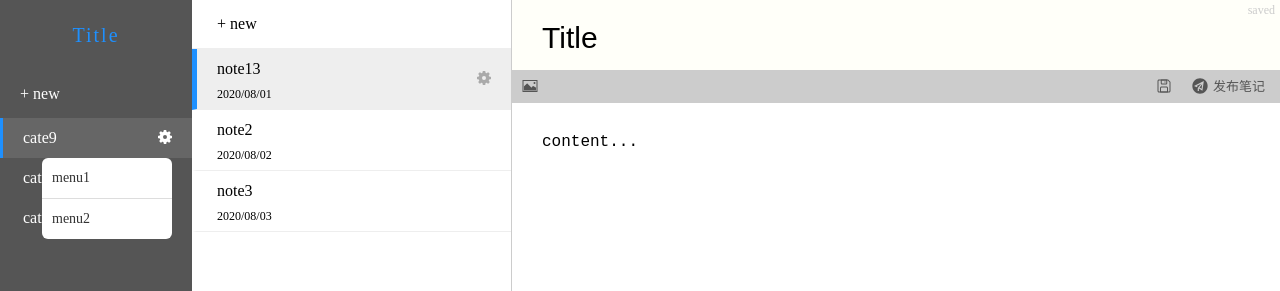
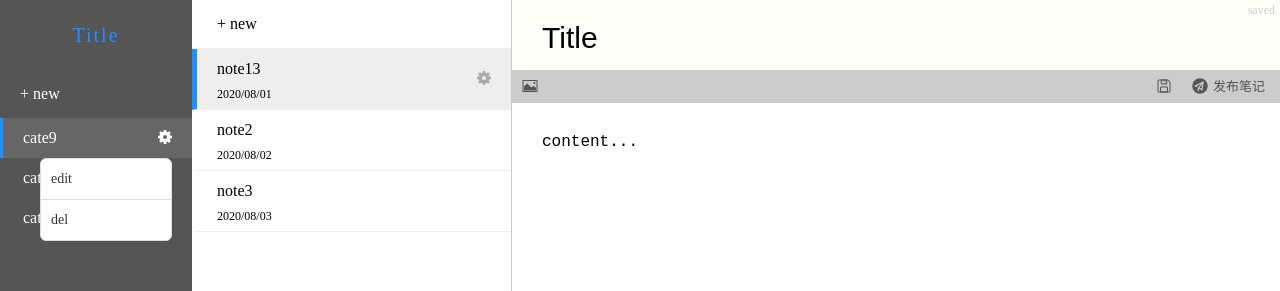
Before and after one commit to xtthaop/zxnote-web, a React app: page /notebook in a window 1280 px wide. Both pictures are taken after a click on the element 165 px from the left and 138 px from the top of the page. Shown: the top 291 px of the page. Built offline with nearby package versions, Linux system fonts and the light colour scheme.

Commit message:
完善 dropdown

```diff
--- a/src/components/Dropdown/index.js
+++ b/src/components/Dropdown/index.js
@@ -15,7 +15,7 @@ class Dropdown extends React.Component {
   }
 
   handleToggle(e){
-    e.stopPropagation()
+    this.selector = e.target
     const show = this.state.show ? false : true
     this.setState({
       show
@@ -23,9 +23,11 @@ class Dropdown extends React.Component {
   }
 
   handleHide(e){
-    this.setState({
-      show: false
-    })
+    if(e.target !== this.selector && this.state.show){
+      this.setState({
+        show: false
+      })
+    }
   }
 
   render(){
--- a/src/components/Dropdown/style.js
+++ b/src/components/Dropdown/style.js
@@ -15,5 +15,6 @@ export const DropdownFrame = styled.div`
   margin-top: 5px;
   width: 130px;
   background: #fff;
+  border: 1px solid #ddd;
   border-radius: 6px;
 `
--- a/src/components/MenuItem/index.js
+++ b/src/components/MenuItem/index.js
@@ -6,7 +6,7 @@ import {
 class MenuItem extends React.Component {
   render(){
     return (
-      <MenuItemWrapper className="menu-item">
+      <MenuItemWrapper>
         { this.props.children }
       </MenuItemWrapper>
     )
--- a/src/components/MenuItem/style.js
+++ b/src/components/MenuItem/style.js
@@ -2,6 +2,7 @@ import styled from 'styled-components'
 
 export const MenuItemWrapper = styled.li`
   width: 100%;
+  line-height: 30px;
   padding: 5px 10px;
   box-sizing: border-box;
   color: #333;
@@ -9,8 +10,7 @@ export const MenuItemWrapper = styled.li`
   border-bottom: 1px solid #ddd;
 
   &:hover{
-    background: #5f5f5f;
-    color: #fff;
+    background: #1e90ff12;
   }
 
   &:first-child{
--- a/src/views/notebook/components/Notelist/index.js
+++ b/src/views/notebook/components/Notelist/index.js
@@ -1,5 +1,7 @@
 import React from 'react'
 import SvgIcon from '@/components/SvgIcon'
+import Dropdown from '@/components/Dropdown'
+import Menu from '@/components/Menu'
 import {
   NotelistWrapper,
   UpCreateBtn,
@@ -24,6 +26,15 @@ class Notelist extends React.Component {
 
   render(){
     const { noteList, activeId } = this.state
+
+    const menu = (
+      <Menu>
+        <Menu.Item>move</Menu.Item>
+        <Menu.Item>history</Menu.Item>
+        <Menu.Item>del</Menu.Item>
+      </Menu>
+    )
+
     return (
       <NotelistWrapper>
         <UpCreateBtn>+ new</UpCreateBtn>
@@ -41,7 +52,9 @@ class Notelist extends React.Component {
                     <div className="update-time">{item.update_time}</div>
                   </div>
                   <div className="handle-btn">
-                    <SvgIcon iconClass="setting"></SvgIcon>
+                    <Dropdown overlay={menu}>
+                      <SvgIcon iconClass="setting"></SvgIcon>
+                    </Dropdown>
                   </div>
                 </li>
               )
--- a/src/views/notebook/components/Notelist/style.js
+++ b/src/views/notebook/components/Notelist/style.js
@@ -25,7 +25,7 @@ export const UpCreateBtn = styled.div`
 export const Notes = styled.ul`
   width: 100%;
 
-  li{
+  & > li{
     display: flex;
     align-items: center;
     justify-content: space-between;
@@ -36,6 +36,7 @@ export const Notes = styled.ul`
     padding: 5px 20px;
     border-left: 5px solid transparent;
     cursor: pointer;
+    user-select: none;
 
     &.active{
       background: #eee;
@@ -71,6 +72,7 @@ export const Notes = styled.ul`
       font-size: 14px;
       color: #aaa;
       text-align: right;
+      line-height: 30px;
     }
   }
 `
--- a/src/views/notebook/components/Sidebar/index.js
+++ b/src/views/notebook/components/Sidebar/index.js
@@ -31,8 +31,8 @@ class Sidebar extends React.Component {
 
     const menu = (
       <Menu>
-        <Menu.Item>menu1</Menu.Item>
-        <Menu.Item>menu2</Menu.Item>
+        <Menu.Item>edit</Menu.Item>
+        <Menu.Item>del</Menu.Item>
       </Menu>
     )
 
--- a/src/views/notebook/components/Sidebar/style.js
+++ b/src/views/notebook/components/Sidebar/style.js
@@ -43,6 +43,7 @@ export const Categories = styled.ul`
     line-height: 30px;
     padding: 5px 20px;
     border-left: 3px solid transparent;
+    user-select: none;
     cursor: pointer;
 
     &.active{
```
